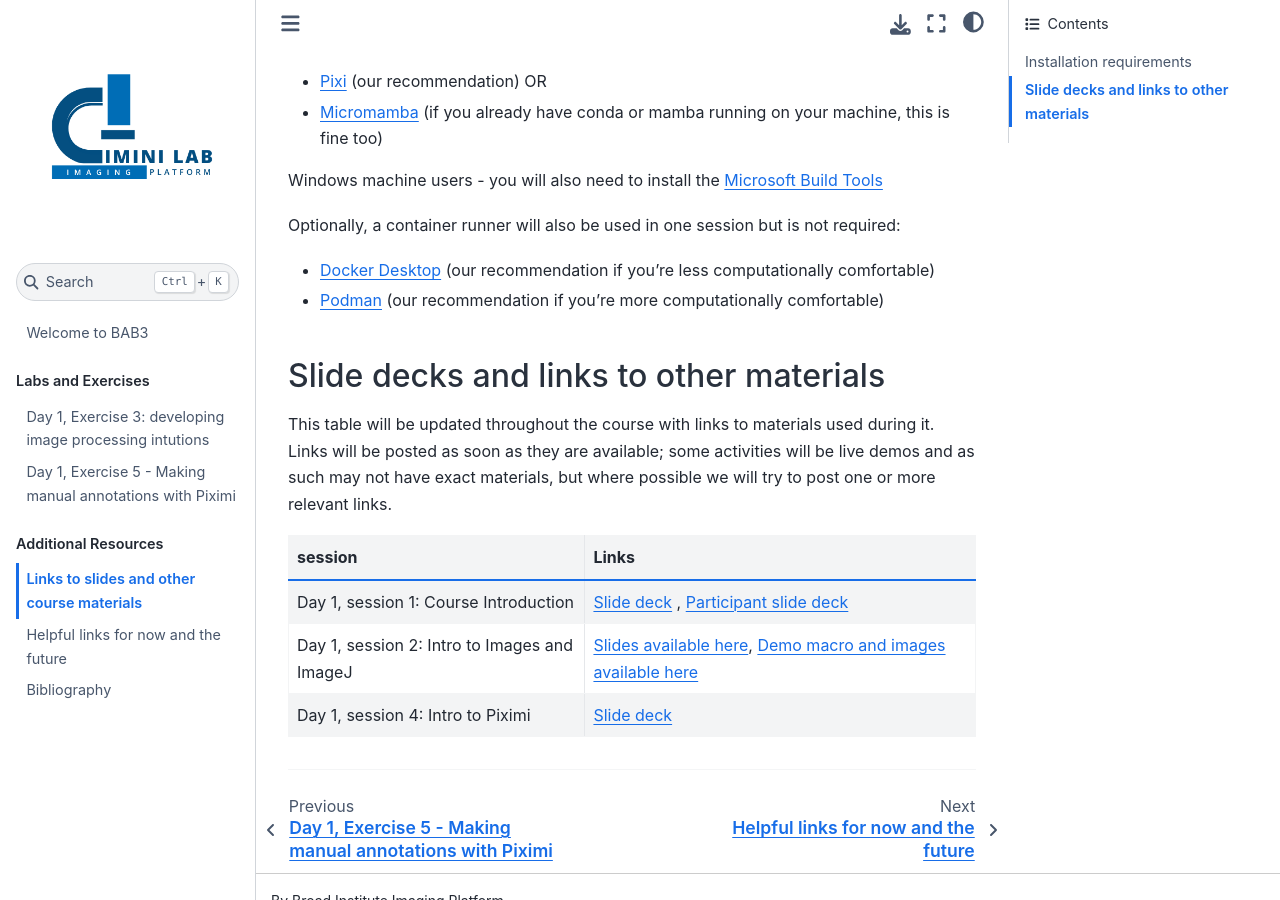
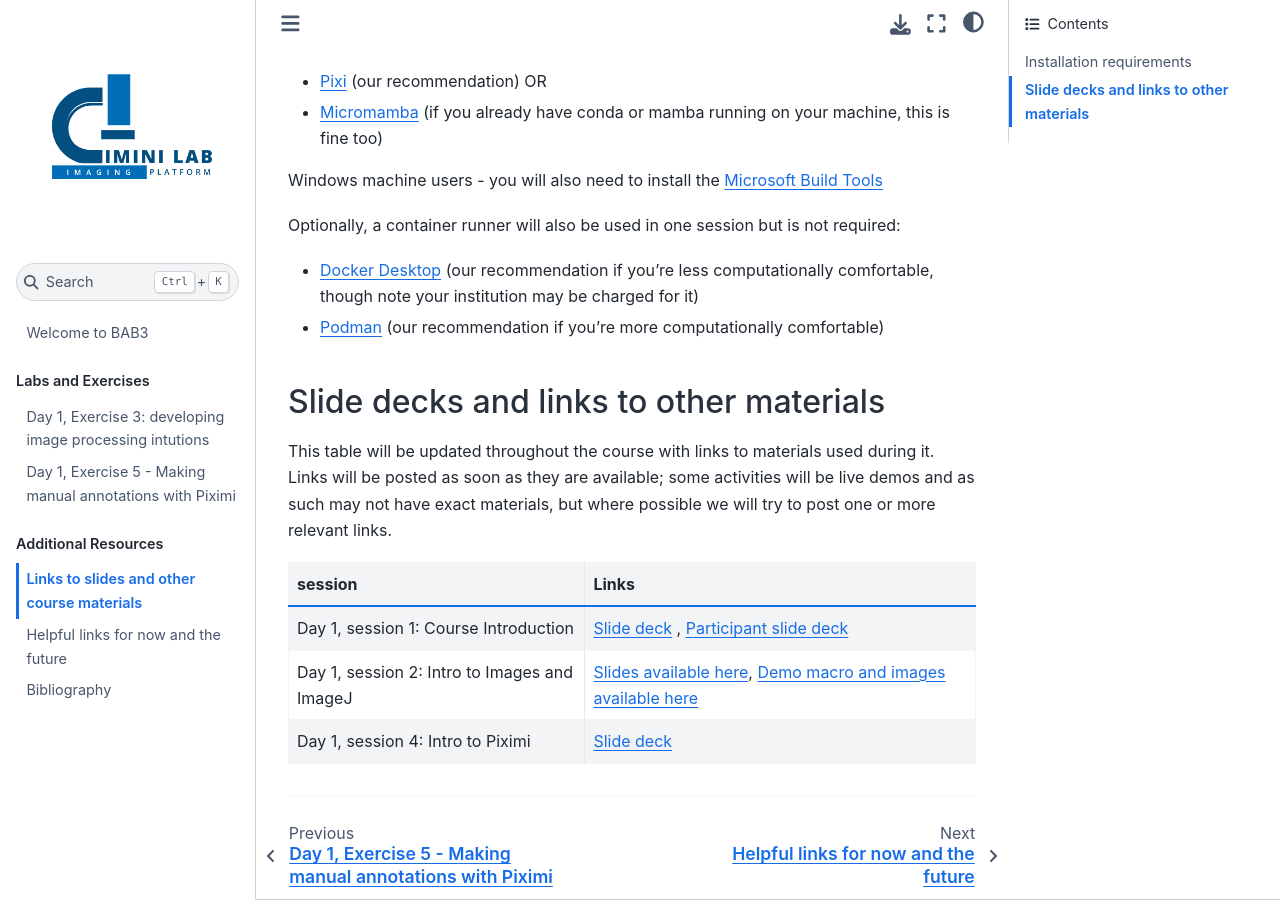
Before and after one commit to broadinstitute/BAB3, a Jupyter Book: the page built from docs/slides_et_al.md, in a window 1280 px wide and 900 px high, scrolled down 526 px. Built offline with Jupyter Book 1.0.4 settings and Sphinx 7.4.7 and the Sphinx Book theme 1.1.4, drawn with Linux system fonts in a browser that asks for light colours.

Commit message:
Docker charged warning

```diff
--- a/docs/slides_et_al.md
+++ b/docs/slides_et_al.md
@@ -19,7 +19,7 @@ Before Thursday, please install one of the following environment managers, if no
 Windows machine users -  you will also need to install the [Microsoft Build Tools](https://visualstudio.microsoft.com/visual-cpp-build-tools)
 
 Optionally, a container runner will also be used in one session but is not required:
-- [Docker Desktop](https://www.docker.com/products/docker-desktop/) (our recommendation if you're less computationally comfortable)
+- [Docker Desktop](https://www.docker.com/products/docker-desktop/) (our recommendation if you're less computationally comfortable, though note your institution may be charged for it)
 - [Podman](https://podman.io/) (our recommendation if you're more computationally comfortable)
 
 ## Slide decks and links to other materials
```
